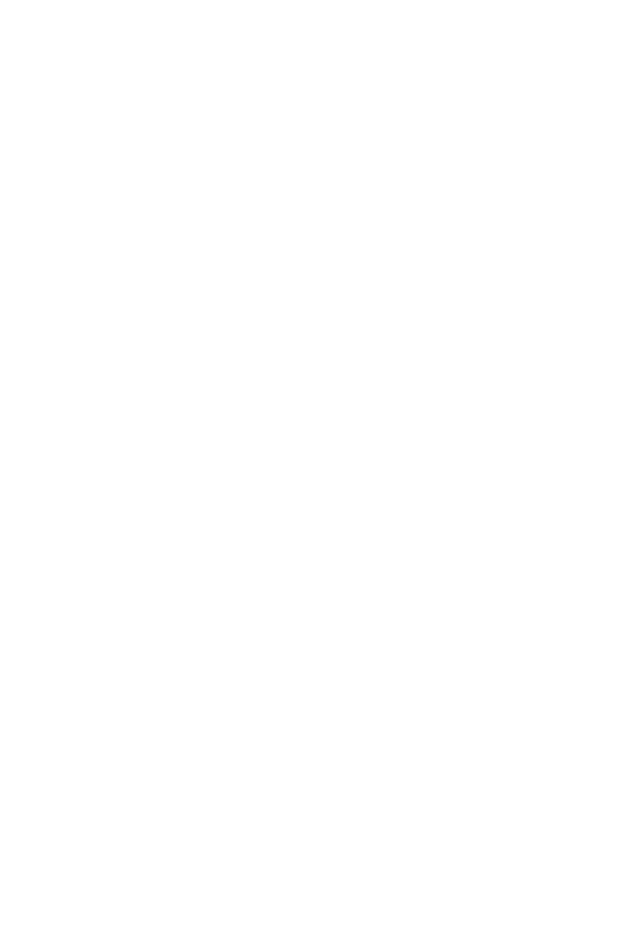
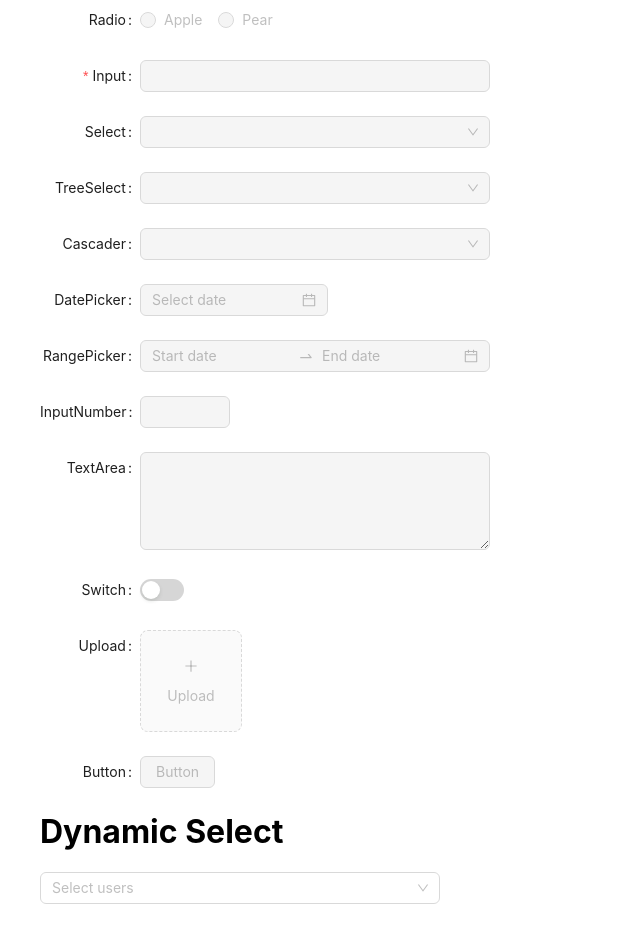
Before and after one commit to evKoval/react_demo, a React (Create React App) app: page / in a window 1280 px wide. Shown: the part 680-1622 px from the top of the page, without its empty margins (0-640 px from the left). Before the commit the page ends 800 px from the top, so only its background shows below. Built offline with nearby package versions, Linux system fonts and the light colour scheme.

Commit message:
Form + Select

```diff
--- a/package.json
+++ b/package.json
@@ -16,6 +16,7 @@
     "antd": "^5.4.7",
     "cra-template-typescript": "1.2.0",
     "dayjs": "^1.11.7",
+    "lodash": "^4.17.21",
     "react": "^18.2.0",
     "react-dom": "^18.2.0",
     "react-scripts": "5.0.1",
@@ -46,5 +47,8 @@
       "last 1 firefox version",
       "last 1 safari version"
     ]
+  },
+  "devDependencies": {
+    "@types/lodash": "^4.14.194"
   }
 }
--- a/src/App.css
+++ b/src/App.css
@@ -1,5 +1,5 @@
 .App {
-    text-align: center;
+    /*text-align: center;*/
     display: flex;
     flex-direction: column;
     gap: 10px;
@@ -19,11 +19,10 @@
 }
 
 .App-header {
-    /*background-color: #282c34;*/
-    /*min-height: 100vh;*/
-
+    display: flex;
+    justify-content: center;
     font-size: calc(10px + 2vmin);
-    /*color: white;*/
+    text-align: center;
 }
 
 .App-link {
--- a/src/App.tsx
+++ b/src/App.tsx
@@ -2,18 +2,24 @@
 import logo from './logo.svg';
 import './App.css';
 import {Chart} from "./components/Chart/Chart";
+import {FormDemo} from "./components/Form";
+import {SelectExample} from "./components/Select";
 
 function App() {
     return (
+        <>
             <div className="App">
                 <header className="App-header">
-        <div style={{display:"flex"}}>
-            <img src={logo} className="App-logo" alt="logo" />
+                    <div style={{display: "flex"}}>
+                        <img src={logo} className="App-logo" alt="logo"/>
                         React app demo
                     </div>
                 </header>
                 <Chart/>
             </div>
+            <FormDemo/>
+            <SelectExample/>
+        </>
     );
 }
 
--- a/src/components/Chart/Chart.tsx
+++ b/src/components/Chart/Chart.tsx
@@ -1,7 +1,6 @@
 import {JSX, useEffect, useState} from "react";
 import {Dot, generateData, generateDataInPosition} from "./chartData";
 import {CartesianGrid, Line, LineChart, Tooltip, XAxis, YAxis} from "recharts";
-import {Space} from "antd";
 import {RangePicker} from "../RangePicker";
 
 export const Chart = (): JSX.Element => {
@@ -12,7 +11,7 @@
         return () => clearTimeout(timeout);
     }, [data.length])
     return (
-        <Space direction={"vertical"}>
+        <>
             <RangePicker />
             <LineChart
                 width={800}
@@ -36,6 +35,6 @@
                     // isAnimationActive={false}
                 />
             </LineChart>
-        </Space>
+    </>
     )
 }
--- /dev/null
+++ b/src/components/Form.tsx
@@ -0,0 +1,119 @@
+import React, {useState} from "react";
+import {
+    Button,
+    Cascader,
+    Checkbox,
+    DatePicker,
+    Form,
+    Input,
+    InputNumber,
+    Radio,
+    Select,
+    Switch,
+    TreeSelect,
+    Upload,
+} from 'antd';
+import {PlusOutlined} from '@ant-design/icons';
+
+
+const {RangePicker} = DatePicker;
+const {TextArea} = Input;
+
+const normFile = (e: any) => {
+    if (Array.isArray(e)) {
+        return e;
+    }
+    return e?.fileList;
+};
+
+export const FormDemo: React.FC = () => {
+    const [componentDisabled, setComponentDisabled] = useState<boolean>(true);
+
+    return (
+        <div style={{width: "800px", display: "block"}}>
+            <h1>Form with validation</h1>
+            <Checkbox
+                checked={componentDisabled}
+                onChange={(e) => setComponentDisabled(e.target.checked)}
+            >
+                Form disabled
+            </Checkbox>
+            <Form
+                labelCol={{span: 4}}
+                wrapperCol={{span: 14}}
+                layout="horizontal"
+                disabled={componentDisabled}
+                style={{maxWidth: 600}}
+                validateTrigger={"onChange"}
+            >
+                <Form.Item label="Checkbox" name="disabled" valuePropName="checked">
+                    <Checkbox>Checkbox</Checkbox>
+                </Form.Item>
+                <Form.Item label="Radio">
+                    <Radio.Group>
+                        <Radio value="apple"> Apple </Radio>
+                        <Radio value="pear"> Pear </Radio>
+                    </Radio.Group>
+                </Form.Item>
+                <Form.Item label="Input" required name={"input"}
+                           rules={[{message: "Custom validation message here", required: true, type: "string"}]}>
+                    <Input/>
+                </Form.Item>
+                <Form.Item label="Select">
+                    <Select>
+                        <Select.Option value="demo">Demo</Select.Option>
+                    </Select>
+                </Form.Item>
+                <Form.Item label="TreeSelect">
+                    <TreeSelect
+                        treeData={[
+                            {title: 'Light', value: 'light', children: [{title: 'Bamboo', value: 'bamboo'}]},
+                        ]}
+                    />
+                </Form.Item>
+                <Form.Item label="Cascader">
+                    <Cascader
+                        options={[
+                            {
+                                value: 'zhejiang',
+                                label: 'Zhejiang',
+                                children: [
+                                    {
+                                        value: 'hangzhou',
+                                        label: 'Hangzhou',
+                                    },
+                                ],
+                            },
+                        ]}
+                    />
+                </Form.Item>
+                <Form.Item label="DatePicker">
+                    <DatePicker/>
+                </Form.Item>
+                <Form.Item label="RangePicker">
+                    <RangePicker/>
+                </Form.Item>
+                <Form.Item label="InputNumber">
+                    <InputNumber/>
+                </Form.Item>
+                <Form.Item label="TextArea">
+                    <TextArea rows={4}/>
+                </Form.Item>
+                <Form.Item label="Switch" valuePropName="checked">
+                    <Switch/>
+                </Form.Item>
+                <Form.Item label="Upload" valuePropName="fileList" getValueFromEvent={normFile}>
+                    <Upload action="/upload.do" listType="picture-card">
+                        <div>
+                            <PlusOutlined/>
+                            <div style={{marginTop: 8}}>Upload</div>
+                        </div>
+                    </Upload>
+                </Form.Item>
+                <Form.Item label="Button">
+                    <Button>Button</Button>
+                </Form.Item>
+            </Form>
+        </div>
+    );
+};
--- /dev/null
+++ b/src/components/Select.tsx
@@ -0,0 +1,92 @@
+import React, {useMemo, useRef, useState} from 'react';
+import {Select, Spin} from 'antd';
+import type {SelectProps} from 'antd/es/select';
+import debounce from 'lodash/debounce';
+
+export interface DebounceSelectProps<ValueType = any>
+    extends Omit<SelectProps<ValueType | ValueType[]>, 'options' | 'children'> {
+    fetchOptions: (search: string) => Promise<ValueType[]>;
+    debounceTimeout?: number;
+}
+
+function DebounceSelect<
+    ValueType extends { key?: string; label: React.ReactNode; value: string | number } = any,
+>({fetchOptions, debounceTimeout = 800, ...props}: DebounceSelectProps<ValueType>) {
+    const [fetching, setFetching] = useState(false);
+    const [options, setOptions] = useState<ValueType[]>([]);
+    const fetchRef = useRef(0);
+
+    const debounceFetcher = useMemo(() => {
+        const loadOptions = (value: string) => {
+            fetchRef.current += 1;
+            const fetchId = fetchRef.current;
+            setOptions([]);
+            setFetching(true);
+
+            fetchOptions(value).then((newOptions) => {
+                if (fetchId !== fetchRef.current) {
+                    // for fetch callback order
+                    return;
+                }
+
+                setOptions(newOptions);
+                setFetching(false);
+            });
+        };
+
+        return debounce(loadOptions, debounceTimeout);
+    }, [fetchOptions, debounceTimeout]);
+
+    return (
+        <Select
+            labelInValue
+            filterOption={false}
+            onSearch={debounceFetcher}
+            notFoundContent={fetching ? <Spin size="small"/> : null}
+            {...props}
+            options={options}
+        />
+    );
+}
+
+// Usage of DebounceSelect
+interface UserValue {
+    label: string;
+    value: string;
+}
+
+async function fetchUserList(username: string): Promise<UserValue[]> {
+    console.log('fetching user', username);
+
+    return fetch('https://randomuser.me/api/?results=5')
+        .then((response) => response.json())
+        .then((body) =>
+            body.results.map(
+                (user: { name: { first: string; last: string }; login: { username: string } }) => ({
+                    label: `${user.name.first} ${user.name.last}`,
+                    value: user.login.username,
+                }),
+            ),
+        );
+}
+
+export const SelectExample: React.FC = () => {
+    const [value, setValue] = useState<UserValue[]>([]);
+
+    return (
+        <div style={{width: "400px"}}>
+            <h1>Dynamic Select</h1>
+            <DebounceSelect
+                mode="multiple"
+                value={value}
+                placeholder="Select users"
+                fetchOptions={fetchUserList}
+                onChange={(newValue) => {
+                    setValue(newValue as UserValue[]);
+                }}
+                style={{width: '100%'}}
+            />
+        </div>
+
+    );
+};
```
Also changed, not shown: 1 other file (tests, documents, lock files or other folders). Lines whose indentation alone changed are shown as unchanged.
